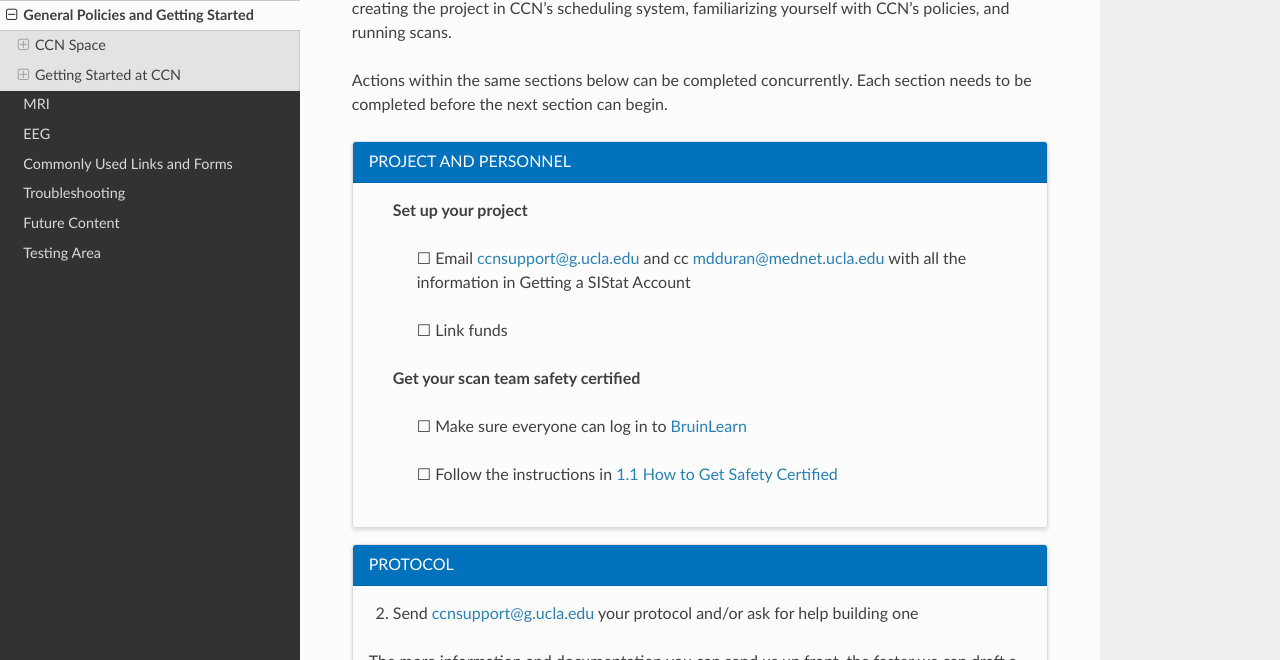
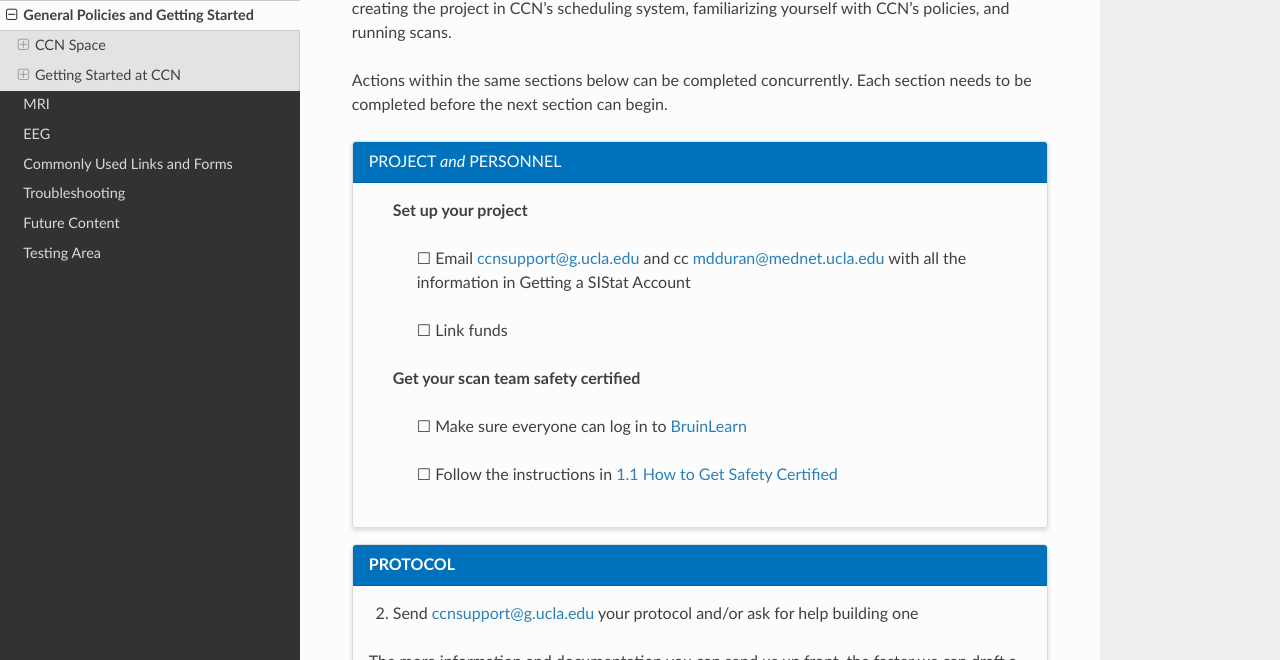
Before and after one commit to CCN-Support/CCN_Wiki, a Sphinx documentation site: the page built from docs/source/generalpolicies.rst, in a window 1280 px wide and 900 px high, scrolled down 3765 px. Shown: the part 106-766 px from the top of the window. Built offline with Sphinx 7.4.7 and the Read the Docs theme 3.1.0, drawn with Linux system fonts in a browser that asks for light colours.

```diff
--- a/docs/source/generalpolicies.rst
+++ b/docs/source/generalpolicies.rst
@@ -107,7 +107,7 @@ Actions within the same sections below can be completed concurrently. Each secti
   :class-card: sd-rounded-1
   :class-header: sd-bg-primary sd-text-white
 
-  PROJECT AND PERSONNEL
+  PROJECT *and* PERSONNEL
   ^^^^^^^^^^^^^^^^^^^^^
 
    **Set up your project**
@@ -126,8 +126,8 @@ Actions within the same sections below can be completed concurrently. Each secti
   :class-card: sd-rounded-2
   :class-header: sd-bg-primary sd-text-white
 
-  PROTOCOL
-  ^^^^^^^^
+  **PROTOCOL**
+  ^^^^^^^^^^^^
 
   2. Send ccnsupport@g.ucla.edu your protocol and/or ask for help building one
 
```
